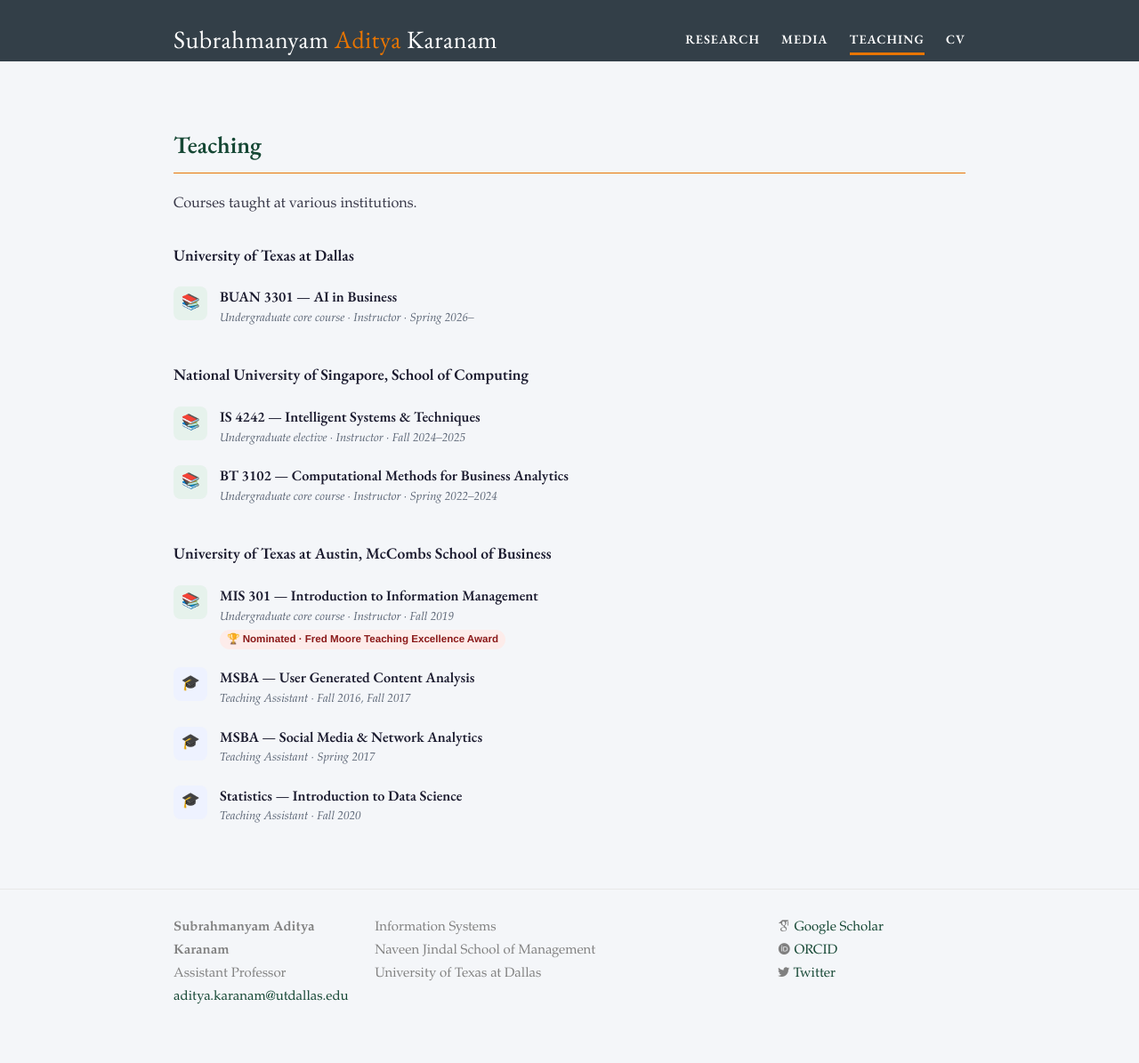
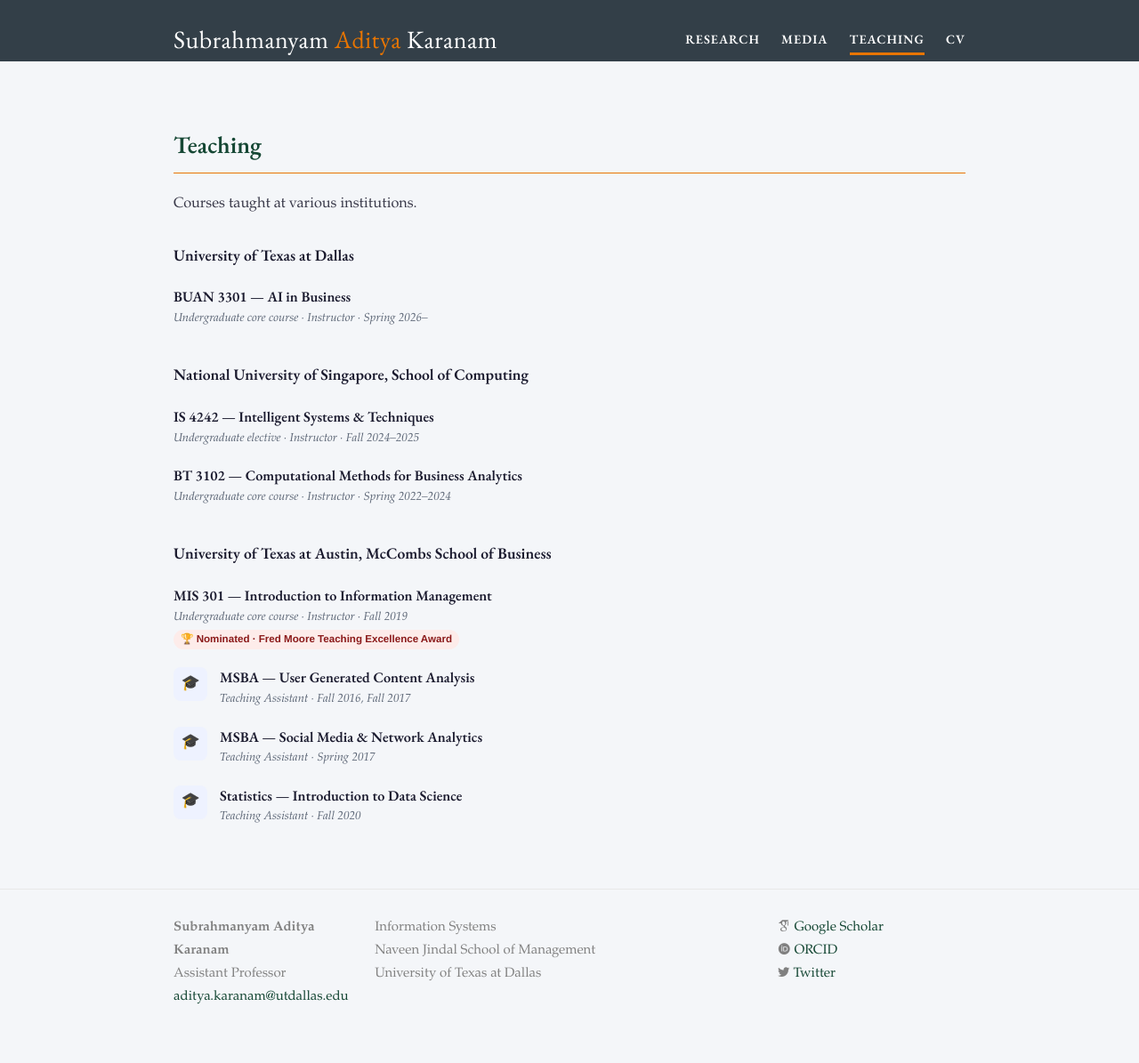
Before and after one commit to askaranam/askaranam.github.io, a Jekyll site: the page built from teaching.html, in a window 1280 px wide. Shown: the whole page at 89% size. Built offline with Jekyll 4.4.1, drawn with Linux system fonts in a browser that asks for light colours; nearby versions of some CDN libraries; some web fonts are replaced.

Commit message:
Update teaching.html

```diff
--- a/teaching.html
+++ b/teaching.html
@@ -49,7 +49,7 @@ render_with_liquid: false
 <div class="institution-heading">University of Texas at Dallas</div>
 <ul class="teaching-list">
   <li>
-    <span class="teaching-icon-sm">📚</span>
+    <!-- <span class="teaching-icon-sm">📚</span> -->
     <span class="teaching-text">
       <span class="teaching-course">BUAN 3301 — AI in Business</span>
       <span class="teaching-detail">Undergraduate core course · Instructor · Spring 2026–</span>
@@ -61,14 +61,14 @@ render_with_liquid: false
 <div class="institution-heading">National University of Singapore, School of Computing</div>
 <ul class="teaching-list">
   <li>
-    <span class="teaching-icon-sm">📚</span>
+    <!-- <span class="teaching-icon-sm">📚</span> -->
     <span class="teaching-text">
       <span class="teaching-course">IS 4242 — Intelligent Systems & Techniques</span>
       <span class="teaching-detail">Undergraduate elective · Instructor · Fall 2024–2025</span>
     </span>
   </li>
   <li>
-    <span class="teaching-icon-sm">📚</span>
+    <!-- <span class="teaching-icon-sm">📚</span> -->
     <span class="teaching-text">
       <span class="teaching-course">BT 3102 — Computational Methods for Business Analytics</span>
       <span class="teaching-detail">Undergraduate core course · Instructor · Spring 2022–2024</span>
@@ -80,7 +80,7 @@ render_with_liquid: false
 <div class="institution-heading">University of Texas at Austin, McCombs School of Business</div>
 <ul class="teaching-list">
   <li>
-    <span class="teaching-icon-sm">📚</span>
+    <!-- <span class="teaching-icon-sm">📚</span> -->
     <span class="teaching-text">
       <span class="teaching-course">MIS 301 — Introduction to Information Management</span>
       <span class="teaching-detail">Undergraduate core course · Instructor · Fall 2019</span>
```
